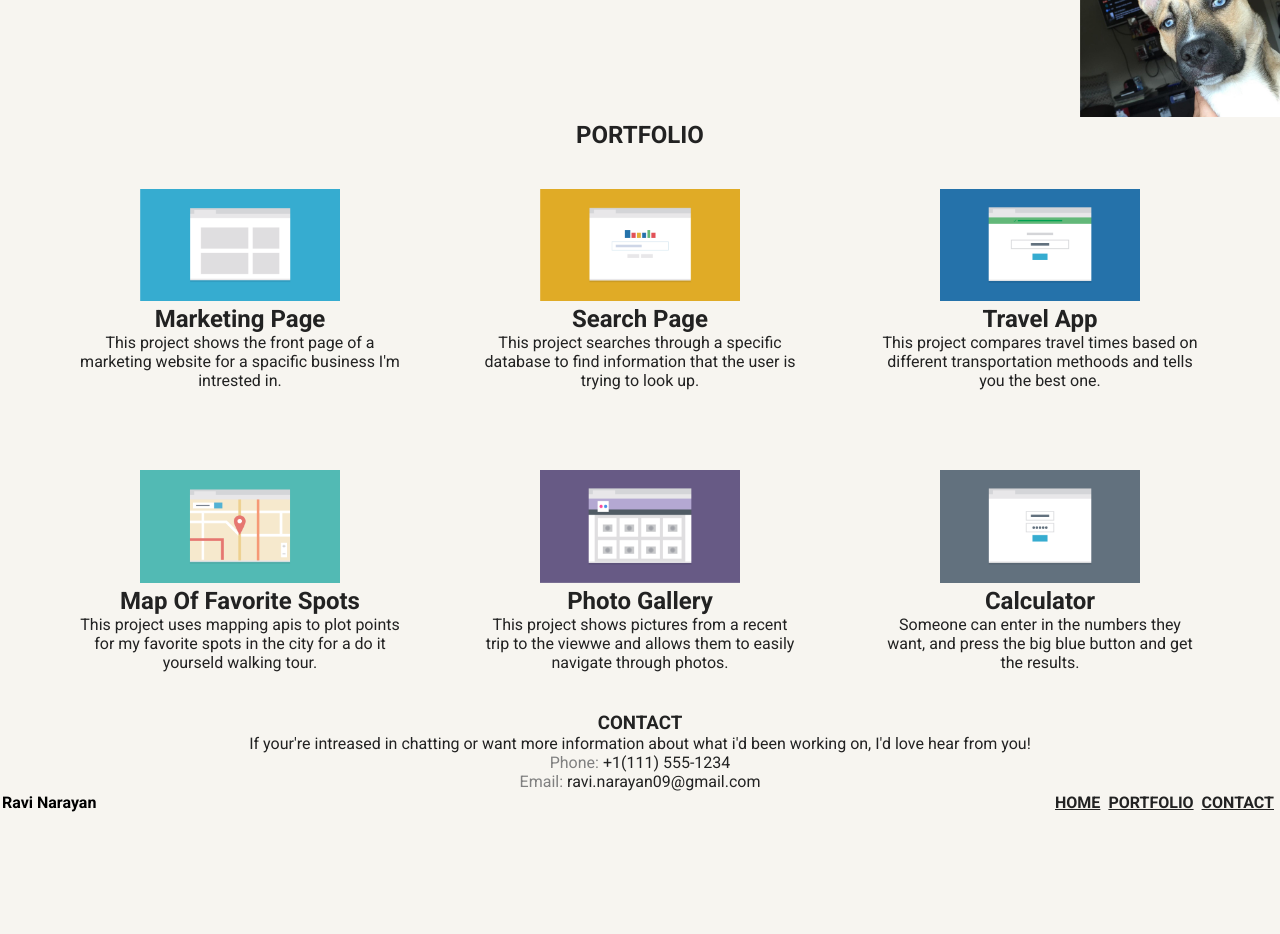
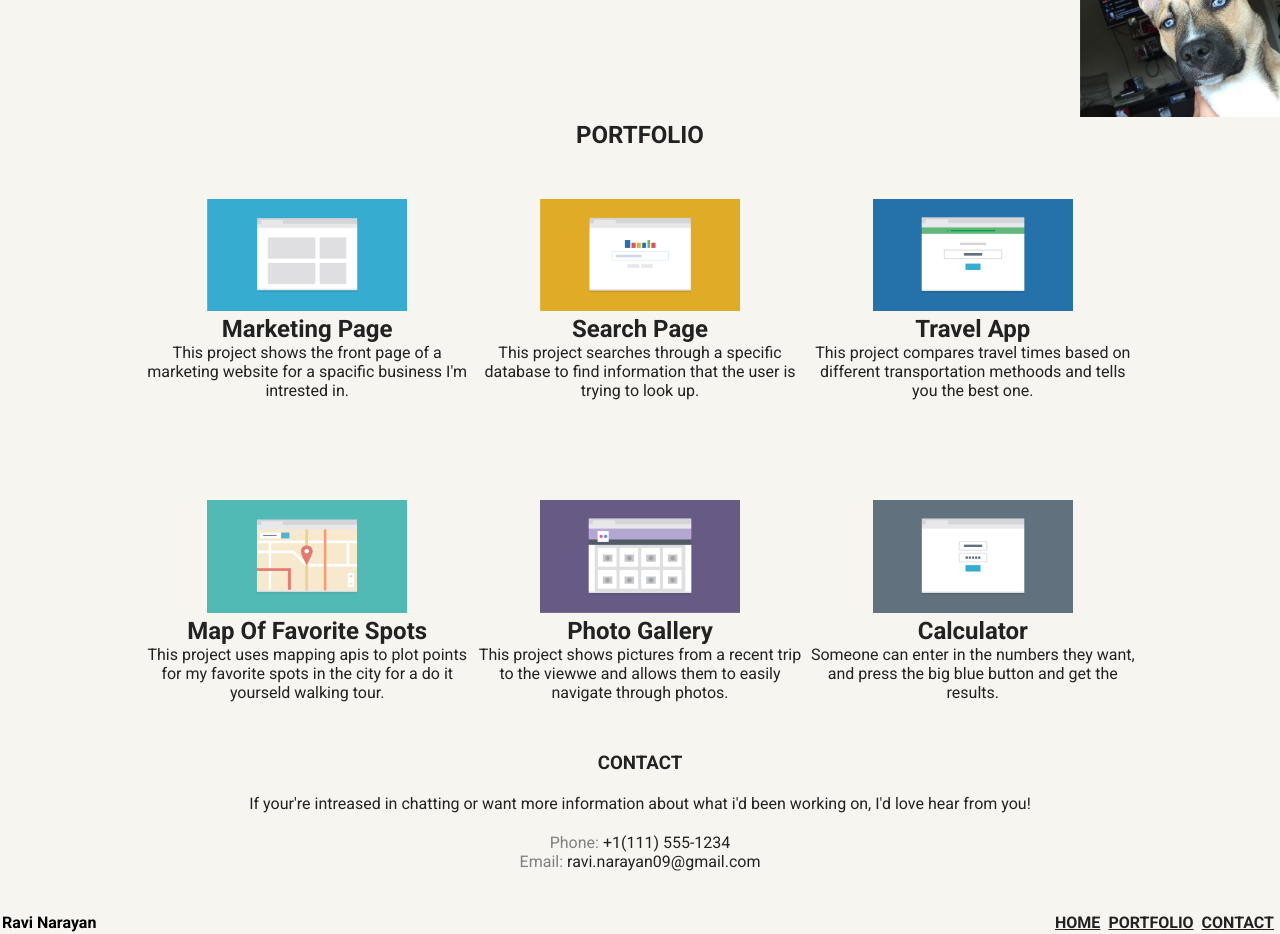
Before and after one commit to Ravs-nar/Project-two, a plain HTML site: page index.html in a window 1280 px wide. Shown: the part 117-1051 px from the top of the page. Before the commit the page ends 931 px from the top, so only its background shows below. Drawn offline with Linux system fonts and the light colour scheme; a web font is replaced by a local one.

Commit message:
Update styles.css
up

```diff
--- a/CSS/styles.css
+++ b/CSS/styles.css
@@ -27,9 +27,6 @@ img {
     display: none;
 }
 
-.item-10{
-padding-left:38%;
-}
 /*footer*/
 .flex1{
     display:flex;
@@ -57,11 +54,13 @@ padding-left:38%;
     flex-wrap:wrap;
 }
 .search{
-    margin: 10px;
+    margin-top: 50px;
+    margin-bottom:50px;
     text-align:center;
 }
 .me{
     text-align: center;
+    margin-bottom: 40px;
 }
 
 
@@ -76,12 +75,9 @@ padding-left:38%;
         flex-wrap: wrap;
         list-style-type: none;
     }
-    header{
+    nav{
         display: flex;
-        align-items: center;
-    }
-    header h1 {
-        margin-right:auto;
+        justify-content: center;
     }
     .item{
         margin-right: 10px;
@@ -99,21 +95,28 @@ padding-left:38%;
     }
 
     .search{
-        margin:40px;
-        width: 25%;
+
+        width: 34%;
     }
 
     .item-1{
         margin-right:auto;
     }
-    header{
-        display: flex;
-        align-items: center;
+
+    h3{
+        margin-bottom: 20px;
     }
-    header h1 {
-        margin-right:auto;
+    .do {
+        margin-bottom: 20px;
     }
 
+    .stuff{
+        display:flex;
+        flex-direction: column;
+    }
+    .bio{
+        text-align: center;
+    }
 
 }
 
@@ -146,6 +149,9 @@ padding-left:38%;
         display:flex;
         flex-direction:row;
     }
+    .search{
+        width:26%;
+    }
 
     .me{
         text-align: center;
@@ -160,10 +166,10 @@ padding-left:38%;
     .stuff{
         display:flex;
         flex-direction: row-reverse;
-        justify-content: flex-end;
+        align-content: space-between;
+
     }
     .bio{
-        margin-right: auto;
         width: 400px;
     }
 
```
